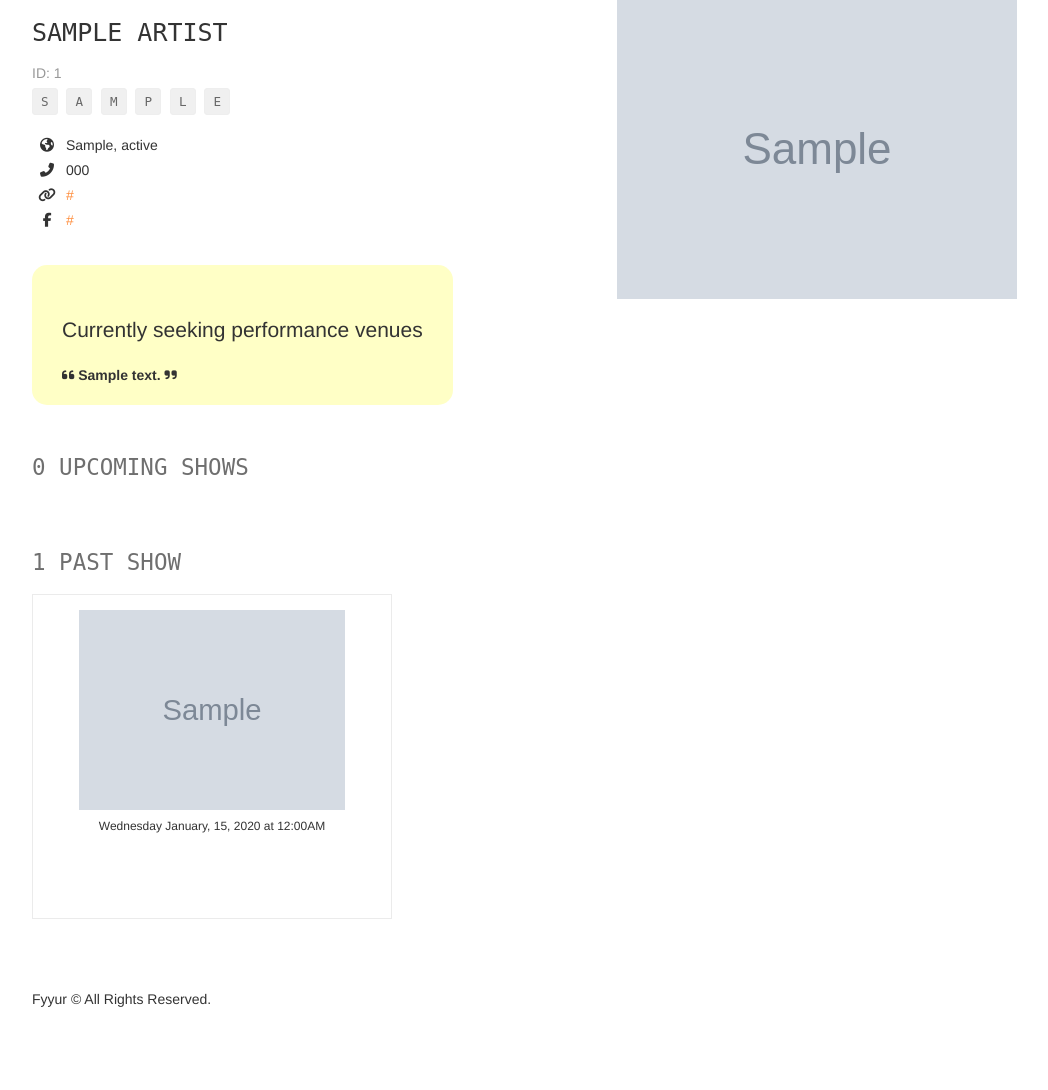
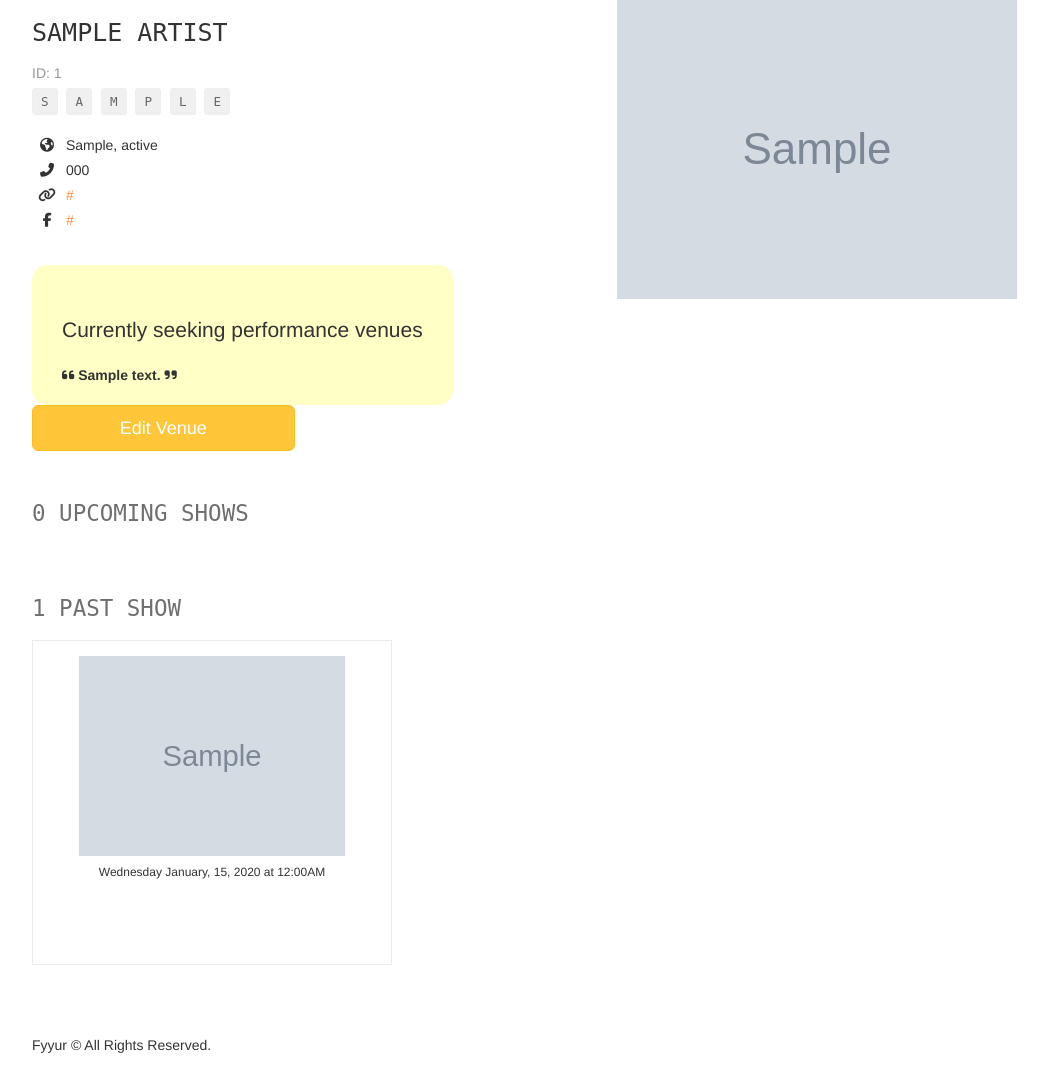
Before and after one commit to EsraaNasr92/fyyur, a Flask app: page /artists/1 in a window 1280 px wide. Shown: the part 81-1171 px from the top of the page, without its empty margins (38-1086 px from the left). Before the commit the page ends 1088 px from the top, so only its background shows below. Run offline with Flask 2, Linux system fonts and the light colour scheme; tables that the repository leaves empty hold one stand-in row (values such as "Sample post"); grey boxes marked "Sample" are stand-in pictures; some libraries are stand-ins or nearby versions.

Commit message:
Fyyur Project

```diff
--- a/templates/pages/show_artist.html
+++ b/templates/pages/show_artist.html
@@ -40,7 +40,13 @@
 		{% endif %}
 	</div>
 	<div class="col-sm-6">
-		<img src="{{ artist.image_link }}" alt="Venue Image" />
+		<img src="{{ artist.image_link }}" alt="Artist Image" />
+	</div>
+</div>
+<div class="row">
+	<div class="col-sm-3">
+   		<a href="{{ url_for('edit_artist', artist_id=artist.id) }}"
+       		class="btn btn-primary btn-lg btn-block">Edit Venue</a>
 	</div>
 </div>
 <section>
@@ -57,6 +63,7 @@
 		{% endfor %}
 	</div>
 </section>
+
 <section>
 	<h2 class="monospace">{{ artist.past_shows_count }} Past {% if artist.past_shows_count == 1 %}Show{% else %}Shows{% endif %}</h2>
 	<div class="row">
```
Also changed, not shown: app.py (+1 -15 lines), templates/pages/show_venue.html (+7 -22 lines).
